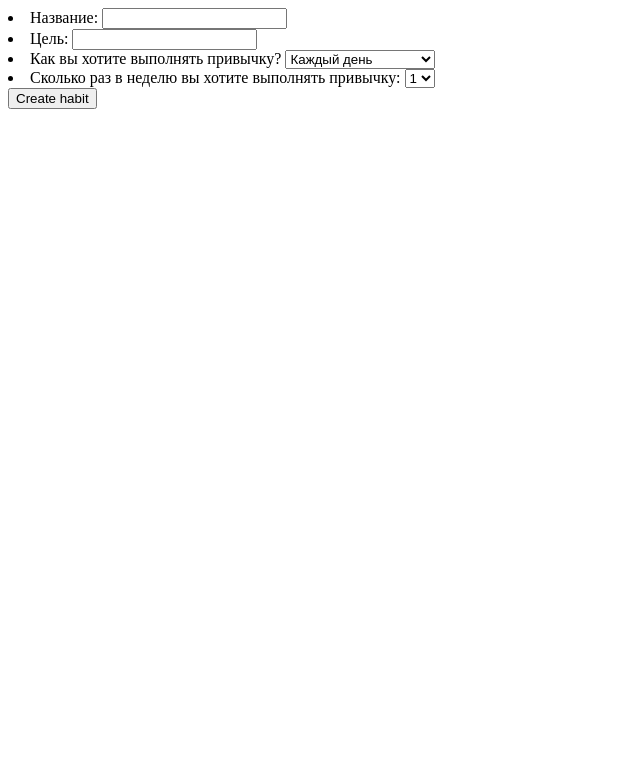
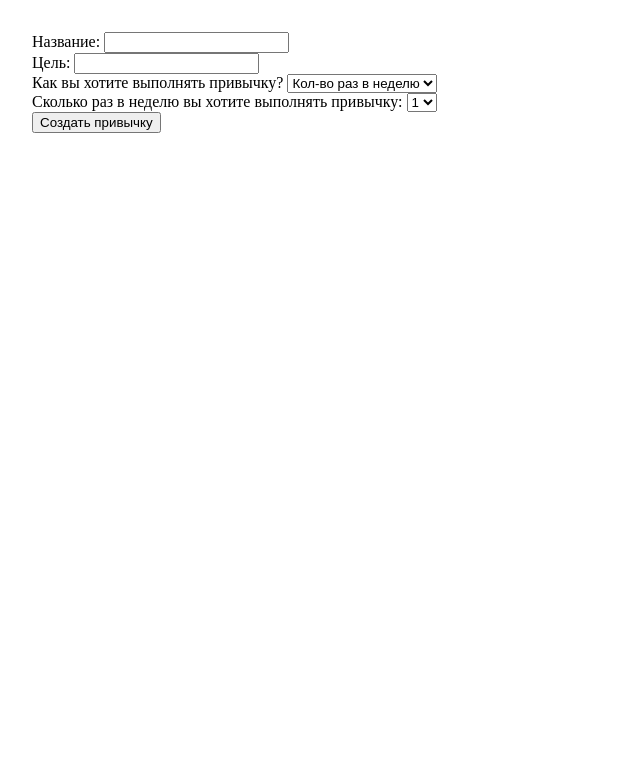
Before and after one commit to Lev2307/habit_tracker_app, a Django app: page /habits/create/ in a window 1280 px wide. Shown: the top 783 px of the page, without its empty margins (0-640 px from the left). Run offline with Django 5.2, Linux system fonts and the light colour scheme; the visitor is signed in with stand-in values (Sample User, id 1); parts of the project's set-up code (start-up, migrations or seed data) failed here and were passed over.

Commit message:
поработал над шаблонами, слегка добавил css (чтобы выглядело чуть покрасивей)

```diff
--- a/habit_tracker_app/config/settings.py
+++ b/habit_tracker_app/config/settings.py
@@ -123,6 +123,8 @@ USE_TZ = True
 
 STATIC_URL = 'static/'
 
+STATICFILES_DIRS = [BASE_DIR / 'static']
+
 # Default primary key field type
 # https://docs.djangoproject.com/en/5.2/ref/settings/#default-auto-field
 
--- a/habit_tracker_app/docker-compose.yaml
+++ b/habit_tracker_app/docker-compose.yaml
@@ -1,5 +1,3 @@
-version: '3.12-slim'
-
 services:
   web:
     build:
--- a/habit_tracker_app/habits/models.py
+++ b/habit_tracker_app/habits/models.py
@@ -2,8 +2,8 @@ from django.db import models
 from django.utils import timezone
 # Create your models here.
 HABIT_DATETYPES = [
-    ('every_day', 'Каждый день'),
-    ('week', 'Кол-во раз в неделю')
+    ('week', 'Кол-во раз в неделю'),
+    ('every_day', 'Каждый день')
 ]
 HABIT_LOG_STATUS = [
     ('complited', 'Выполнено'),
@@ -14,7 +14,7 @@ class Habit(models.Model):
     user = models.ForeignKey('auth.User', on_delete=models.CASCADE)
     title = models.CharField('Название', max_length=100)
     purpose = models.CharField('Цель', max_length=150, blank=True)
-    habit_datetype = models.CharField('Как вы хотите выполнять привычку?', choices=HABIT_DATETYPES, default='every_day')
+    habit_datetype = models.CharField('Как вы хотите выполнять привычку?', choices=HABIT_DATETYPES, default='week')
     streak = models.IntegerField(default=0)
     creation_date = models.DateTimeField(auto_now_add=True)
     frequency = models.PositiveSmallIntegerField(
--- a/habit_tracker_app/habits/templates/habits/create_habit.html
+++ b/habit_tracker_app/habits/templates/habits/create_habit.html
@@ -1,12 +1,34 @@
+{% extends 'base.html' %}
 
+{% block title %} Создать новую привычку {% endblock title %}
+
+{% block content %}
     <form action="" method="post">
         {% csrf_token %}
         {{ form.non_field_errors }}
         {% for field in form %}
             <div class="fieldWrapper">
                 {{ field.errors }}
-            <li>{{ field.label_tag }} {{ field }}</li>
+                <div id="field_{{ field.auto_id }}">{{ field.label_tag }} {{ field }}</div>
             </div>
         {% endfor %}
-    <input type="submit" value="Create habit">
+        <input type="submit" value="Создать привычку">
     </form>
+{% endblock content %}
+
+{% block script %}
+    <script>
+        const freq = document.getElementById('field_id_frequency');
+        const datetype = document.getElementById('id_habit_datetype');
+
+        datetype.addEventListener('change', function() {
+            const selectedDatetype = this.value;
+
+            if (selectedDatetype == 'every_day') {
+                freq.style.display = 'none';
+            } else {
+                freq.style.display = 'block';
+            }
+        });
+    </script>
+{% endblock script %}
--- a/habit_tracker_app/habits/templates/habits/habit_detail.html
+++ b/habit_tracker_app/habits/templates/habits/habit_detail.html
@@ -1,4 +1,8 @@
+{% extends 'base.html' %}
 
+{% block title %} Привычка - {{ habit.title }}{% endblock title %}
+
+{% block content %}
     {% if habitLogs %}
         {% for log in habitLogs %}
             <div>
@@ -16,3 +20,4 @@
     {% else %}
             <p>У вас пока нет созданных отчётов.</p>
     {% endif %}
+{% endblock content %}
--- a/habit_tracker_app/habits/templates/habits/set_habit_log_status.html
+++ b/habit_tracker_app/habits/templates/habits/set_habit_log_status.html
@@ -1,4 +1,6 @@
+{% extends 'base.html' %}
 
+{% block content %}
     {% if status == 'complited' %}
         <div>
             <h1>Поздравляю! Вы сегодня смогли выполнить свою привычку - {{habit.title}}. Каково это было?</h1>
@@ -28,3 +30,4 @@
             </form>
         </div>
     {% endif %}
+{% endblock content %}
--- /dev/null
+++ b/habit_tracker_app/static/style.css
@@ -0,0 +1,19 @@
+body {
+    margin: 0;
+    padding: 0;
+    box-sizing: border-box;
+}
+.main {
+    padding: 2em;
+}
+.habit_card {
+    display: flex;
+    flex-direction: column;
+    border: 1px solid rebeccapurple;
+    margin-bottom: 10px;
+    padding: 1em;
+}
+a {
+    text-decoration: none;
+    color: rgb(8, 114, 163);
+}
--- /dev/null
+++ b/habit_tracker_app/templates/base.html
@@ -0,0 +1,20 @@
+{% load static %}
+
+<!DOCTYPE html>
+<html lang="en">
+<head>
+    <meta charset="UTF-8">
+    <meta name="viewport" content="width=device-width, initial-scale=1.0">
+    <link rel="stylesheet" href="{% static 'style.css' %}">
+    <title>{% block title %}Приложение отслеживания своих привычек{% endblock title %}</title>
+</head>
+<body>
+    <main class="main">
+        {% block content %}
+        {% endblock content %}
+    </main>
+
+    {% block script %}
+    {% endblock script %}
+</body>
+</html>
```
Also changed, not shown: habit_tracker_app/habits/templates/habits/habits_list.html (+10 -2 lines). Lines whose indentation alone changed are shown as unchanged.
